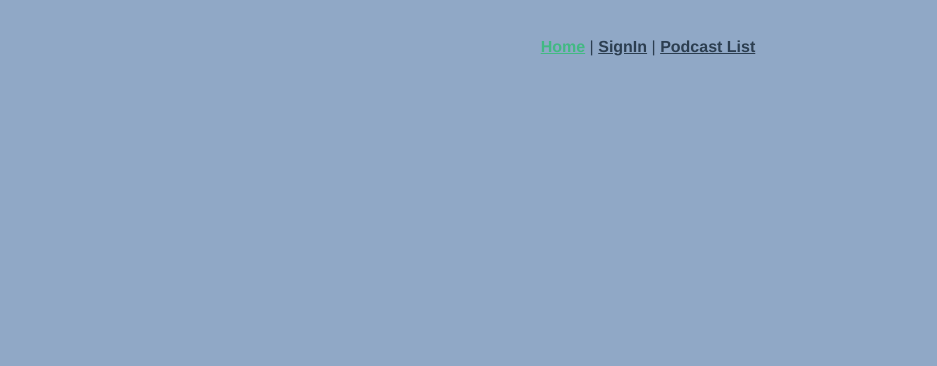
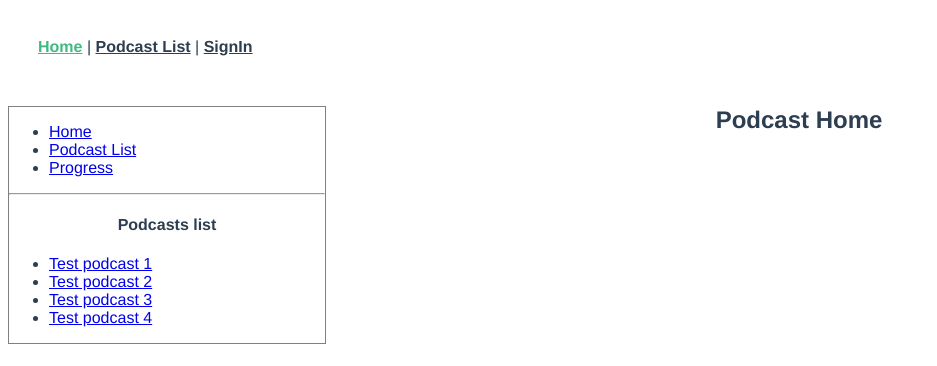
Before and after one commit to DmitryBurnaev/podcast-ui, a Vue app: page / in a window 1280 px wide. Shown: the top 366 px of the page, without its empty margins (0-937 px from the left). Built offline with nearby package versions, Linux system fonts and the light colour scheme.

Commit message:
[#2] Base logic implementation
- updated links and structure

```diff
--- a/src/App.vue
+++ b/src/App.vue
@@ -2,8 +2,8 @@
   <div id="app">
     <div id="nav">
       <router-link to="/">Home</router-link> |
-      <router-link to="/sign_in">SignIn</router-link> |
-      <router-link to="/podcasts">Podcast List</router-link>
+      <router-link to="/podcasts">Podcast List</router-link> |
+      <router-link to="/sign_in">SignIn</router-link>
     </div>
     <component :is="layout">
       <router-view/>
@@ -33,7 +33,6 @@
   font-family: Avenir, Helvetica, Arial, sans-serif;
   -webkit-font-smoothing: antialiased;
   -moz-osx-font-smoothing: grayscale;
-  text-align: center;
   color: #2c3e50;
 }
 
--- /dev/null
+++ b/src/components/app/Sidebar.vue
@@ -0,0 +1,59 @@
+<template>
+  <div class="side-bar">
+    <ul class="main-nav">
+      <router-link
+          v-for="link in links"
+          :key="link.url"
+          tag="li"
+          active-class="active"
+          :to=link.url
+          :exact=link.exact
+      >
+        <a href="#" class="link-link">{{link.title}}</a>
+      </router-link>
+    </ul>
+    <hr>
+    <h4 style="text-align: center">Podcasts list</h4>
+    <ul class="podcast-list-nav">
+      <router-link
+          v-for="podcast in podcastItems"
+          :key="podcast.id"
+          tag="li"
+          active-class="active"
+          :to=podcast.url
+      >
+        <a href="#" class="podcast-link">{{podcast.title}}</a>
+      </router-link>
+    </ul>
+
+
+  </div>
+
+</template>
+
+<script>
+export default {
+  name: "Sidebar",
+  data: () => ({
+    links: [
+      {"title": "Home", "url": "/", "exact": true},
+      {"title": "Podcast List", "url": "/podcasts/"},
+      {"title": "Progress", "url": "/progress/"},
+    ],
+    podcastItems: [
+      {"id": 1, "title": "Test podcast 1", "url": "/podcasts/1"},
+      {"id": 2, "title": "Test podcast 2", "url": "/podcasts/2"},
+      {"id": 3, "title": "Test podcast 3", "url": "/podcasts/3"},
+      {"id": 4, "title": "Test podcast 4", "url": "/podcasts/4"},
+    ]
+  })
+}
+</script>
+
+<style scoped>
+  .side-bar{
+    width: 25%;
+    border: 1px solid gray;
+    float: left;
+  }
+</style>
--- a/src/layouts/MainLayout.vue
+++ b/src/layouts/MainLayout.vue
@@ -1,13 +1,14 @@
 <template>
-  <router-view/>
+  <div>
+    <Sidebar/>
+    <router-view/>
+  </div>
 </template>
 
 <script>
+import Sidebar from "@/components/app/Sidebar";
 export default {
-  name: "MainLayout"
+  name: "MainLayout",
+  components: {Sidebar}
 }
 </script>
-
-<style scoped>
-
-</style>
--- a/src/router.js
+++ b/src/router.js
@@ -21,7 +21,7 @@ const routes = [
     path: '/podcasts',
     name: 'PodcastList',
     meta: {layout: 'main'},
-    component: () => import('./views/PodcastList.vue')
+    component: () => import('./views/PodcastDetails.vue')
   }
 ]
 
--- a/src/views/Home.vue
+++ b/src/views/Home.vue
@@ -1,19 +1,5 @@
 <template>
   <div class="home">
-    <div id="imgDiv"></div>
+    <h2 style="text-align: center">Podcast Home</h2>
   </div>
 </template>
-
-<style>
-  body {
-    background-color: #416a9d94;
-  }
-  #imgDiv {
-    background: url('../assets/api-icon-1.png') no-repeat center;
-  }
-  html, body, #imgDiv {
-    width: 100%;
-    height: 100%;
-  }
-
-</style>
--- /dev/null
+++ b/src/views/PodcastDetails.vue
@@ -0,0 +1,11 @@
+<template>
+  <div class="podcast-details">
+    <h2 style="text-align: center">Podcast Details</h2>
+  </div>
+</template>
+
+<script>
+  export default {
+    name: 'PodcastList',
+  }
+</script>
--- a/src/views/PodcastList.vue
+++ /dev/null
@@ -1,18 +0,0 @@
-<template>
-  <div class="podcasts">
-    <h1>List of available podcasts</h1>
-    <ol>
-<!--        <li v-bind:key="podcast" v-for="podcast in podcastItems">-->
-<!--          {{ podcast.title }}-->
-<!--        </li>-->
-    </ol>
-
-
-  </div>
-</template>
-
-<script>
-  export default {
-    name: 'PodcastList',
-  }
-</script>
```
